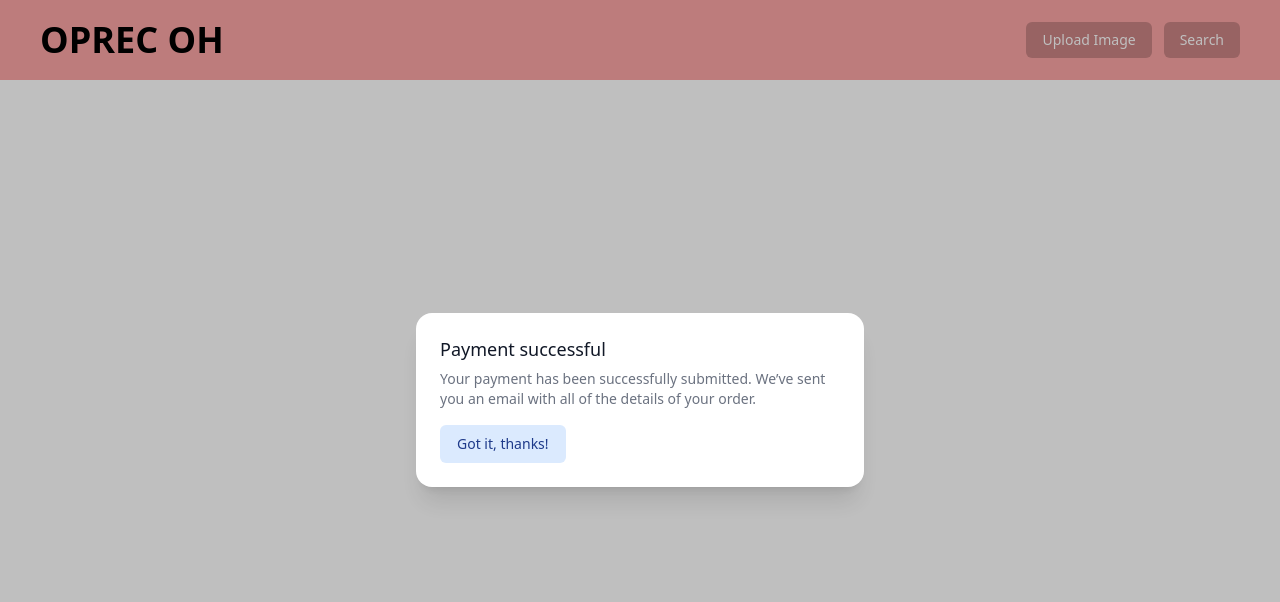
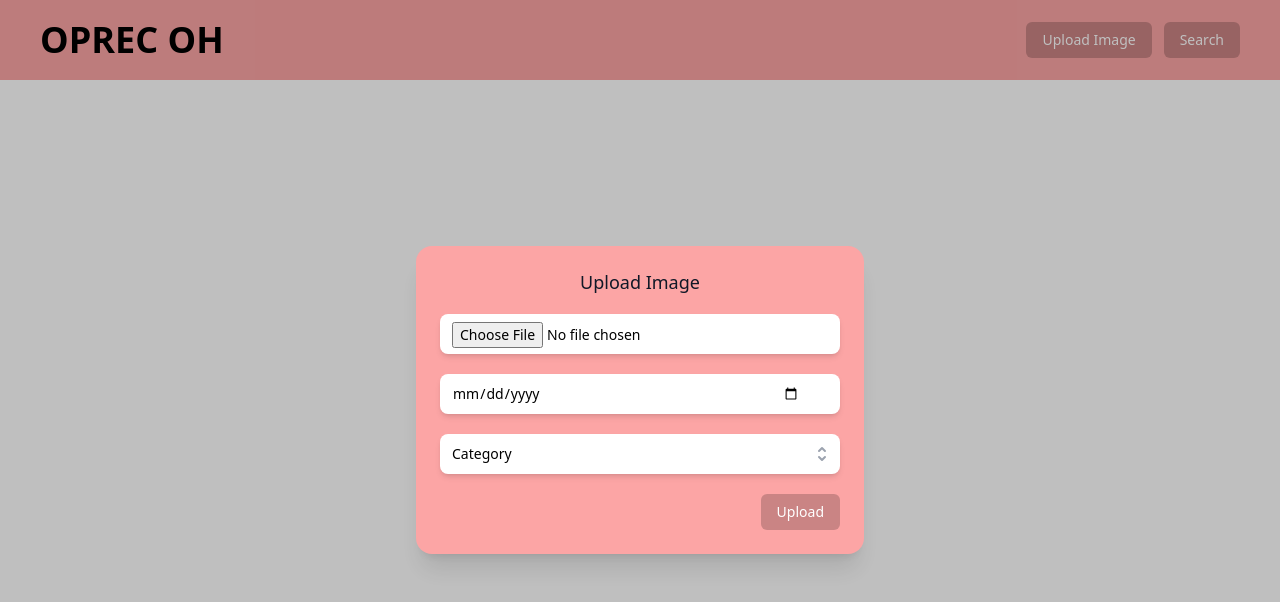
Before and after one commit to al-ayubi2020/Oprec-OH, a Next.js app: page / in a window 1280 px wide. Both pictures are taken after a click on the button "Upload Image". Shown: the top 602 px of the page. Built offline with nearby package versions, Linux system fonts and the light colour scheme.

Commit message:
upload modals

```diff
--- a/package.json
+++ b/package.json
@@ -13,7 +13,8 @@
     "@heroicons/react": "^1.0.6",
     "next": "12.1.6",
     "react": "18.2.0",
-    "react-dom": "18.2.0"
+    "react-dom": "18.2.0",
+    "react-hook-form": "^7.33.1"
   },
   "devDependencies": {
     "@types/node": "18.0.0",
--- a/src/components/elements/UploadModal.tsx
+++ b/src/components/elements/UploadModal.tsx
@@ -1,5 +1,7 @@
-import { Dialog, Transition } from '@headlessui/react'
-import React, { Fragment } from 'react'
+import { Dialog, Listbox, Transition } from '@headlessui/react'
+import { CheckIcon, SelectorIcon } from '@heroicons/react/solid'
+import React, { Fragment, useState } from 'react'
+import { useForm } from 'react-hook-form'
 
 interface UploadModalProps {
   isModalOpen: any
@@ -10,6 +12,16 @@ const UploadModal: React.FC<UploadModalProps> = ({
   isModalOpen,
   setIsModalOpen,
 }) => {
+  const people = [
+    { id: 1, name: 'Category', unavailable: false },
+    { id: 2, name: 'artwork', unavailable: false },
+    { id: 3, name: 'anime', unavailable: false },
+    { id: 4, name: 'meme', unavailable: true },
+    { id: 5, name: 'photography', unavailable: false },
+    { id: 6, name: 'furry', unavailable: false },
+  ]
+  const [selected, setSelected] = useState(people[0])
+  const { register, handleSubmit } = useForm()
   return (
     <Transition appear show={isModalOpen} as={Fragment}>
       <Dialog
@@ -40,27 +52,84 @@ const UploadModal: React.FC<UploadModalProps> = ({
               leaveFrom="opacity-100 scale-100"
               leaveTo="opacity-0 scale-95"
             >
-              <Dialog.Panel className="w-full max-w-md transform overflow-hidden rounded-2xl bg-white p-6 text-left align-middle shadow-xl transition-all">
+              <Dialog.Panel className="w-full max-w-md transform overflow-hidden rounded-2xl bg-red-300 p-6 text-left align-middle shadow-xl transition-all space-y-5">
                 <Dialog.Title
                   as="h3"
-                  className="text-lg font-medium leading-6 text-gray-900"
+                  className="text-lg font-medium leading-6 text-gray-900 text-center"
                 >
-                  Payment successful
+                  Upload Image
                 </Dialog.Title>
-                <div className="mt-2">
-                  <p className="text-sm text-gray-500">
-                    Your payment has been successfully submitted. We’ve sent you
-                    an email with all of the details of your order.
-                  </p>
-                </div>
-
-                <div className="mt-4">
+                <input
+                  {...register('date')}
+                  className="w-full h-10 cursor-default rounded-lg bg-white py-2 pl-3 pr-10 text-left shadow-md focus:outline-none focus-visible:border-indigo-500 focus-visible:ring-2 focus-visible:ring-white focus-visible:ring-opacity-75 focus-visible:ring-offset-2 focus-visible:ring-offset-orange-300 sm:text-sm"
+                  id="inline-date"
+                  type="file"
+                />
+                <input
+                  {...register('date')}
+                  className="w-full h-10 cursor-default rounded-lg bg-white py-2 pl-3 pr-10 text-left shadow-md focus:outline-none focus-visible:border-indigo-500 focus-visible:ring-2 focus-visible:ring-white focus-visible:ring-opacity-75 focus-visible:ring-offset-2 focus-visible:ring-offset-orange-300 sm:text-sm"
+                  id="inline-date"
+                  type="date"
+                />
+                <Listbox value={selected} onChange={setSelected}>
+                  <Listbox.Button className="h-10 relative w-full cursor-default rounded-lg bg-white py-2 pl-3 pr-10 text-left shadow-md focus:outline-none focus-visible:border-indigo-500 focus-visible:ring-2 focus-visible:ring-white focus-visible:ring-opacity-75 focus-visible:ring-offset-2 focus-visible:ring-offset-orange-300 sm:text-sm">
+                    <span className="block truncate">{selected.name}</span>
+                    <span className="pointer-events-none absolute inset-y-0 right-0 flex items-center pr-2">
+                      <SelectorIcon
+                        className="h-5 w-5 text-gray-400"
+                        aria-hidden="true"
+                      />
+                    </span>
+                  </Listbox.Button>
+                  <Transition
+                    as={Fragment}
+                    leave="transition ease-in duration-100"
+                    leaveFrom="opacity-100"
+                    leaveTo="opacity-0"
+                  >
+                    <Listbox.Options className=" mt-1 max-h-60 w-full overflow-auto rounded-md bg-white py-1 text-base shadow-lg ring-1 ring-black ring-opacity-5 focus:outline-none sm:text-sm">
+                      {people.map((person, personIdx) => (
+                        <Listbox.Option
+                          key={personIdx}
+                          className={({ active }) =>
+                            `relative cursor-default select-none py-2 pl-10 pr-4 ${
+                              active
+                                ? 'bg-amber-100 text-amber-900'
+                                : 'text-gray-900'
+                            }`
+                          }
+                          value={person}
+                        >
+                          {({ selected }) => (
+                            <>
+                              <p
+                                className={`block truncate ${
+                                  selected ? 'font-medium' : 'font-normal'
+                                }`}
+                              >
+                                {person.name}
+                              </p>
+                              {selected ? (
+                                <span className="absolute inset-y-0 left-0 flex items-center pl-3 text-amber-600">
+                                  <CheckIcon
+                                    className="h-5 w-5"
+                                    aria-hidden="true"
+                                  />
+                                </span>
+                              ) : null}
+                            </>
+                          )}
+                        </Listbox.Option>
+                      ))}
+                    </Listbox.Options>
+                  </Transition>
+                </Listbox>
+                <div className="flex items-center justify-end">
                   <button
                     type="button"
-                    className="inline-flex justify-center rounded-md border border-transparent bg-blue-100 px-4 py-2 text-sm font-medium text-blue-900 hover:bg-blue-200 focus:outline-none focus-visible:ring-2 focus-visible:ring-blue-500 focus-visible:ring-offset-2"
-                    onClick={() => setIsModalOpen(false)}
+                    className="rounded-md bg-black bg-opacity-20 px-4 py-2 text-sm font-medium text-white hover:bg-opacity-30 focus:outline-none focus-visible:ring-2 focus-visible:ring-white focus-visible:ring-opacity-75"
                   >
-                    Got it, thanks!
+                    Upload
                   </button>
                 </div>
               </Dialog.Panel>
```
Also changed, not shown: 1 other file (tests, documents, lock files or other folders).
